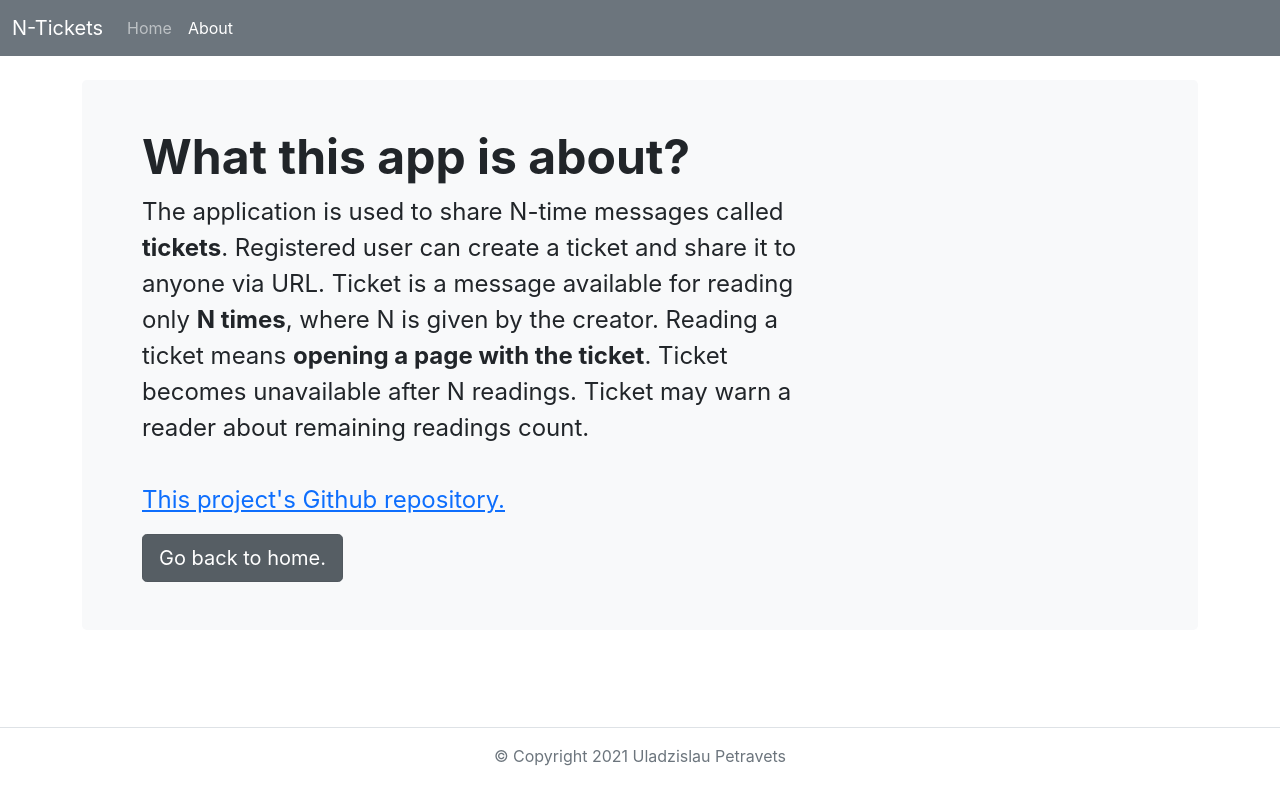
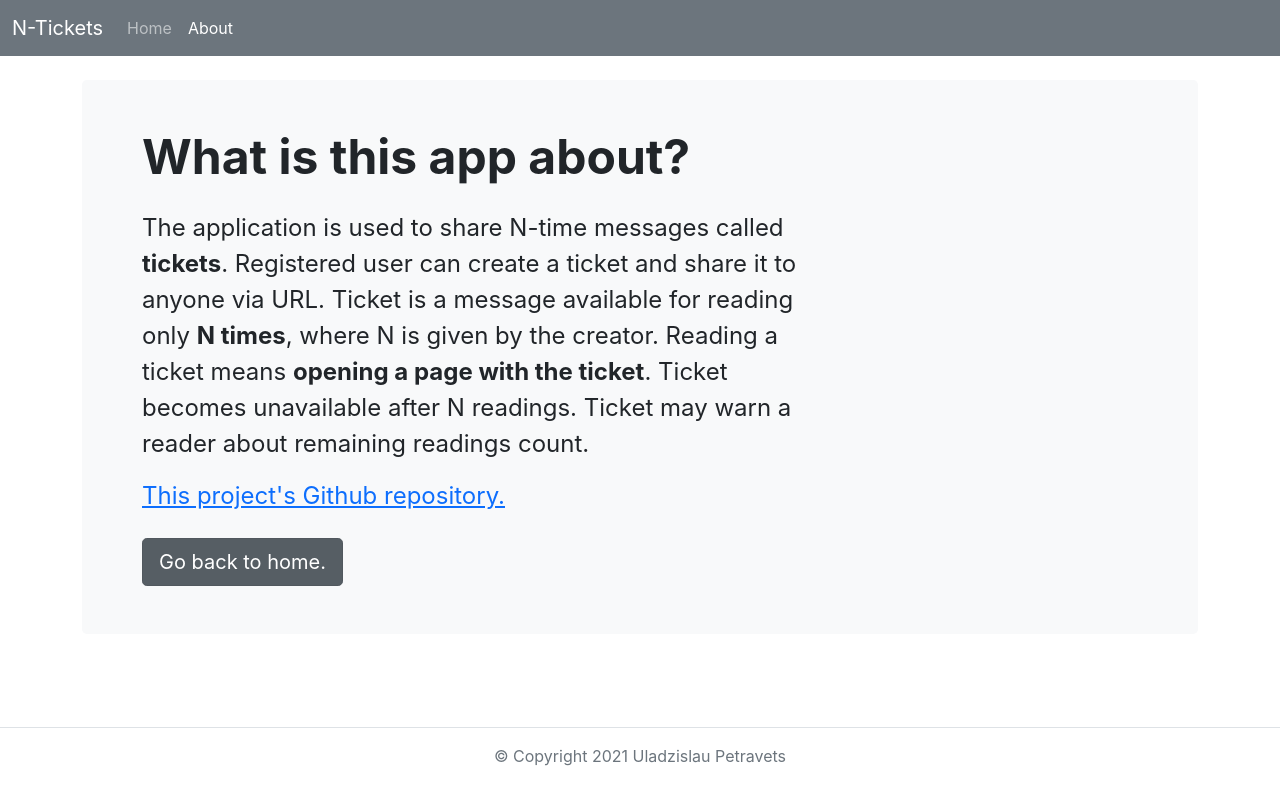
Before and after one commit to petrovlad/n-tickets-front, a React (Create React App) app: page /about in a window 1280 px wide. Built offline with nearby package versions, Linux system fonts and the light colour scheme.

Commit message:
added div-wrapper

```diff
--- a/src/pages/About.js
+++ b/src/pages/About.js
@@ -1,25 +1,27 @@
 import React from "react";
-import {NavLink} from "react-router-dom";
 
 export const About = () => {
   return (
     <div className="pt-4">
       <div className="p-5 mb-4 bg-light rounded-3">
         <div className="container">
-          <h1 className="display-5 fw-bold">What this app is about?</h1>
-          <p className="col-md-8 fs-4">
+          <h1 className="display-5 fw-bold">What is this app about?</h1>
+          <p className="col-md-8 fs-4 mt-4">
             The application is used to share N-time messages called <strong>tickets</strong>.
             Registered user can create a ticket and share it to anyone via URL.
             Ticket is a message available for reading only <strong>N times</strong>, where N is given by the creator.
             Reading a ticket means <strong>opening a page with the ticket</strong>.
-            Ticket becomes unavailable after N readings. Ticket may warn a reader about remaining readings count.
-            <br/><br/>
-            <a href="https://github.com/petrovlad/n-tickets">
-              This project's Github repository.
-            </a>
+            Ticket becomes unavailable after N readings.
+            Ticket may warn a reader about remaining readings count.
           </p>
-          <NavLink className="btn btn-secondary btn-lg" to="/">Go back to home.</NavLink>
-
+          <p className="col-md-8 fs-4 mb-4">
+          <a href="https://github.com/petrovlad/n-tickets" className="my-3">
+            This project's Github repository.
+          </a>
+        </p>
+          <a aria-current="page" className="btn btn-secondary btn-lg active " href="/">
+            Go back to home.
+          </a>
         </div>
       </div>
     </div>
--- a/src/pages/ErrorPage.js
+++ b/src/pages/ErrorPage.js
@@ -1,11 +1,11 @@
-import React, {Fragment} from "react";
+import React from "react";
 import {NavLink} from "react-router-dom";
 
 export const ErrorPage = (props) => {
   return (
-    <Fragment>
+    <div className="pt-4">
       <h3>{props.message}</h3>
       <NavLink to="/">Go home.</NavLink>
-    </Fragment>
+    </div>
   )
 }
--- a/src/pages/ShowTicket.js
+++ b/src/pages/ShowTicket.js
@@ -21,6 +21,7 @@ export const ShowTicket = () => {
   }, [flag, ticket]);
 
   return (
+    <div className="pt-4">
       <div className="p-5 mb-4 bg-light rounded-3">
         {err === null && isEmpty(ticket) ?
           <LinearProgress/>
@@ -76,5 +77,6 @@ export const ShowTicket = () => {
           </>
         }
       </div>
+    </div>
   )
 }
--- a/src/pages/SignIn.js
+++ b/src/pages/SignIn.js
@@ -21,7 +21,7 @@ export const SignIn = () => {
   const [err, setErr] = useState(false);
 
   return authContext.signedIn ? (<Redirect to="/"/>) : (
-    <>
+    <div className="pt-4">
       <div className="d-flex justify-content-center text-center">
         <form onSubmit={formSubmitted}>
           <h1 className="h3 mb-3 fw-normal">Sign In!</h1>
@@ -61,6 +61,6 @@ export const SignIn = () => {
         </p>
       </div>
       }
-    </>
+    </div>
   )
 }
--- a/src/pages/SignUp.js
+++ b/src/pages/SignUp.js
@@ -22,7 +22,7 @@ export const SignUp = () => {
   const [err, setErr] = useState(null);
 
   return authContext.signedIn ? (<Redirect to="/"/>) : (
-    <>
+    <div className="pt-4">
       <div className="d-flex justify-content-center text-center">
         <form onSubmit={formSubmitted}>
           <h1 className="h3 mb-3 fw-normal">Join Us!</h1>
@@ -76,6 +76,6 @@ export const SignUp = () => {
         </p>
       </div>
       }
-    </>
+    </div>
   )
 }
```
Lines whose indentation alone changed are shown as unchanged.
